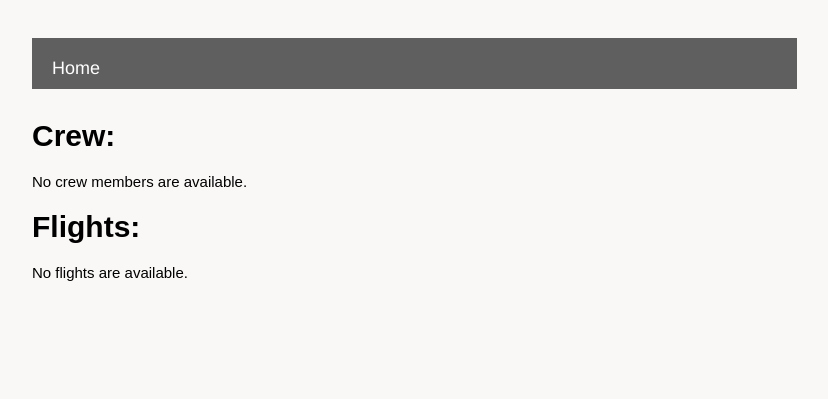
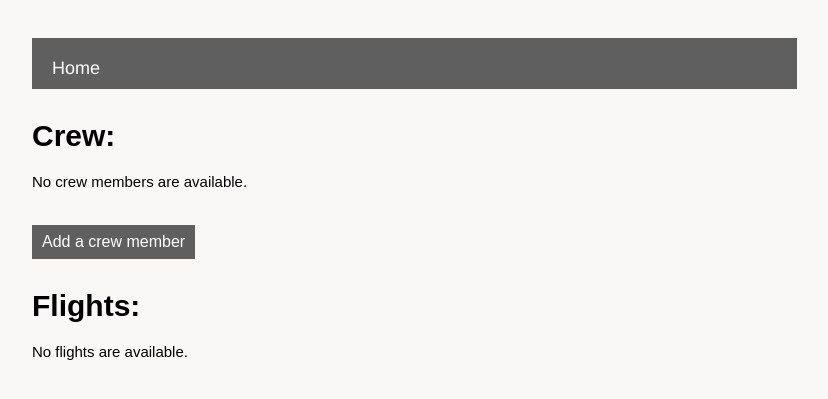
Before and after one commit to temujin-lampasa/MagisAir, a Django app: page /crew_assignments/ in a window 1280 px wide. Shown: the top 399 px of the page, without its empty margins (6-834 px from the left). Run offline with Django 3.2, Linux system fonts and the light colour scheme; data that the repository does not hold is empty.

Commit message:
Add Crew CreateView and fix HomeView update issue

```diff
--- a/src/crew_assignments/templates/crew_assignments/home_view.html
+++ b/src/crew_assignments/templates/crew_assignments/home_view.html
@@ -20,6 +20,10 @@
 {% else %}
     <p>No crew members are available.</p>
 {% endif %}
+
+<form action='./add_crew'>
+  <input type="submit" value="Add a crew member"\>
+</form>
 
 
 <h1>Flights: </h1>
--- a/src/crew_assignments/urls.py
+++ b/src/crew_assignments/urls.py
@@ -4,6 +4,7 @@ from .views import (
     CrewDetailView,
     FlightDetailView,
     CrewAssignView,
+    CrewCreateView,
 )
 
 app_name = 'crew_assignments'
@@ -11,5 +12,6 @@ urlpatterns = [
     path('', HomeView.as_view(), name='crew_home'),
     path('crew/<int:crew_id>', CrewDetailView.as_view(), name='crew_detail'),
     path('flight/<int:flight_id>', FlightDetailView.as_view(), name='flight_detail'),
-    path('crew/assign/<int:crew_id>', CrewAssignView.as_view(), name='crew_assign')
+    path('crew/assign/<int:crew_id>', CrewAssignView.as_view(), name='crew_assign'),
+    path('add_crew', CrewCreateView.as_view(), name='crew_create')
 ]
--- a/src/crew_assignments/views.py
+++ b/src/crew_assignments/views.py
@@ -1,24 +1,24 @@
 from django.shortcuts import render, get_object_or_404
 from django.http import HttpResponse, HttpResponseRedirect
-from django.urls import reverse
+from django.urls import reverse_lazy
 from django.views import View
 from passenger_view.models import (
     Crew,
     ScheduledFlight,
     CrewAssignment,
 )
-from django.views.generic import DetailView
+from django.views.generic import DetailView, CreateView
 from .queries import QueryList
 
 
 class HomeView(View):
     template_name = 'crew_assignments/home_view.html'
-    crew_list = Crew.objects.all()
-    flight_list = ScheduledFlight.objects.all()
-    context = {'crew_list': crew_list, 'flight_list': flight_list}
 
     def get(self, request, *args, **kwargs):
-        return render(request, self.template_name, self.context)
+        crew_list = Crew.objects.all()
+        flight_list = ScheduledFlight.objects.all()
+        context = {'crew_list': crew_list, 'flight_list': flight_list}
+        return render(request, self.template_name, context)
 
 
 class CrewDetailView(DetailView):
@@ -76,5 +76,17 @@ class CrewAssignView(View):
             except:
                 pass
         return HttpResponseRedirect(
-            reverse('crew_assignments:crew_detail', args=(last_crew_ID,))
+            reverse_lazy('crew_assignments:crew_detail', args=(last_crew_ID,))
         )
+
+
+class CrewCreateView(CreateView):
+    model = Crew
+    template_name = 'crew_assignments/crew_create.html'
+    success_url = reverse_lazy("crew_assignments:crew_home")
+    fields = ['crew_fname', 'crew_lname', 'crew_role']
+    labels = {
+        'crew_fname': 'First Name',
+        'crew_lname': 'Last Name',
+        'crew_role': 'Role'
+    }
```
Also changed, not shown: src/crew_assignments/templates/crew_assignments/crew_create.html (added, +8 -0 lines), src/crew_assignments/forms.py (line endings or trailing spaces).
